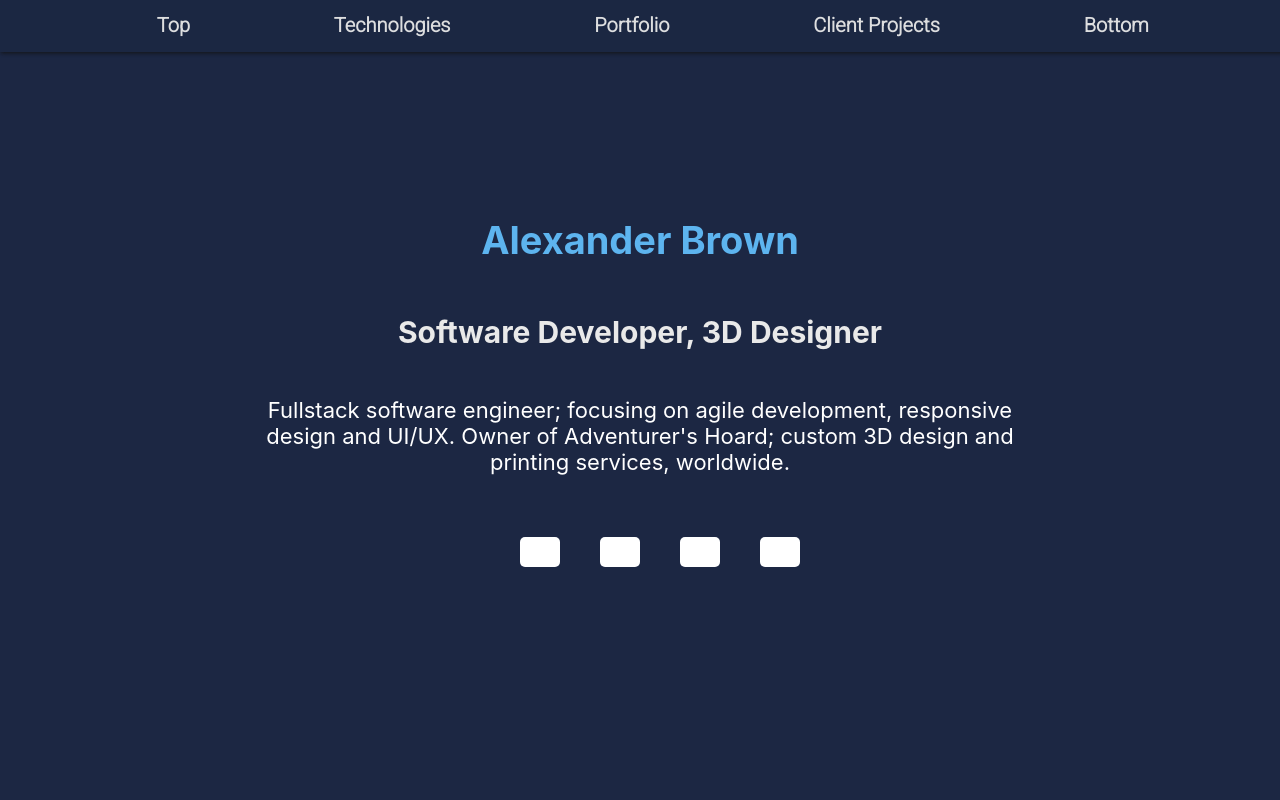
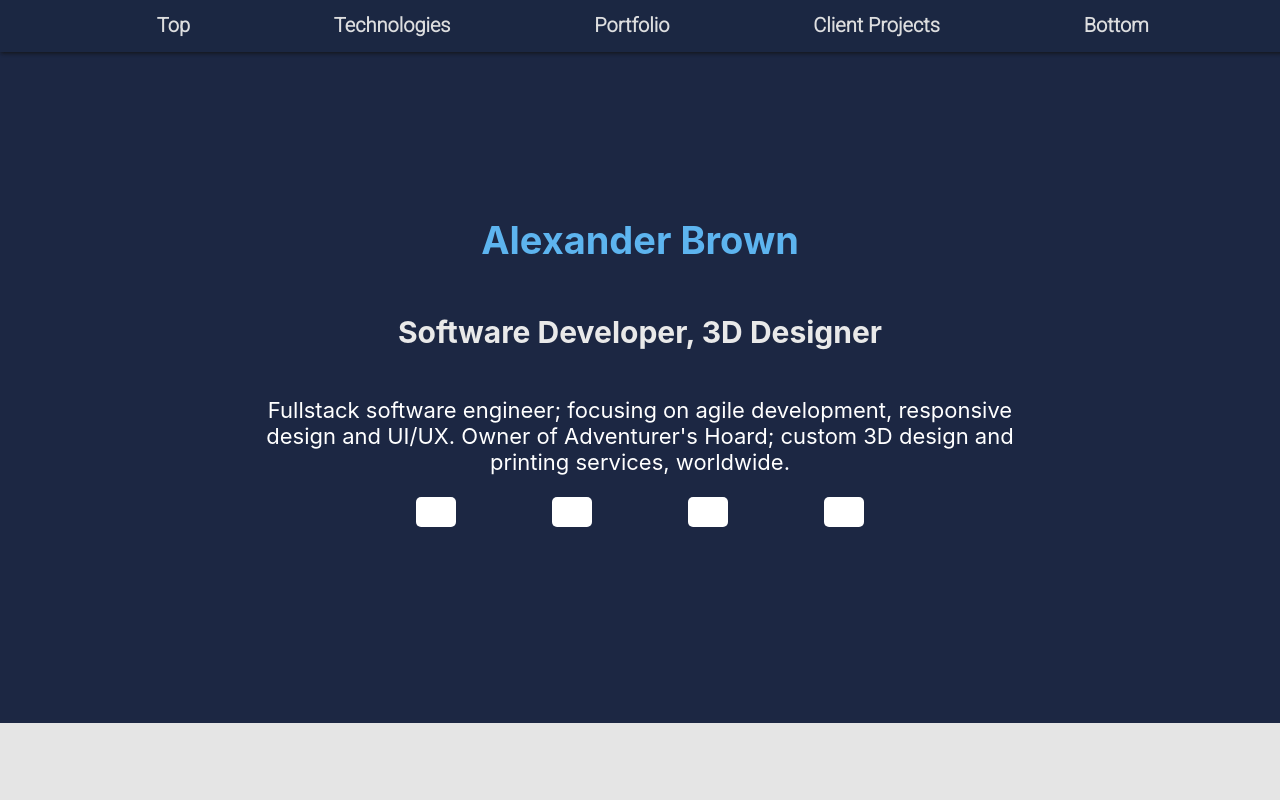
Before and after one commit to AlexBrown4020/dev-portfolio, a React (Create React App) app: page / in a window 1280 px wide. Shown: the top 800 px of the page. Built offline with nearby package versions, Linux system fonts and the light colour scheme; grey boxes are pictures that could not be loaded.

Commit message:
Feat: Reduce contact-image size on hover

```diff
--- a/src/components/banner/banner.css
+++ b/src/components/banner/banner.css
@@ -32,17 +32,17 @@ main {
 #social-link-container {
     align-items: center;
     display: flex;
-    justify-content: center;
+    justify-content:space-evenly;
+    width: 50%;
 }
 
 .contact-image {
-width: 40px;
-border-radius: 5px;
-filter: brightness(0) invert(1);
-margin: 20px;
+    width: 40px;
+    border-radius: 5px;
+    filter: brightness(0) invert(1);
 }
 
 .contact-image:hover {
-    transform:scale(2);
+    transform:scale(1.3);
     transition: all .2s ease-in-out;
 }
```
